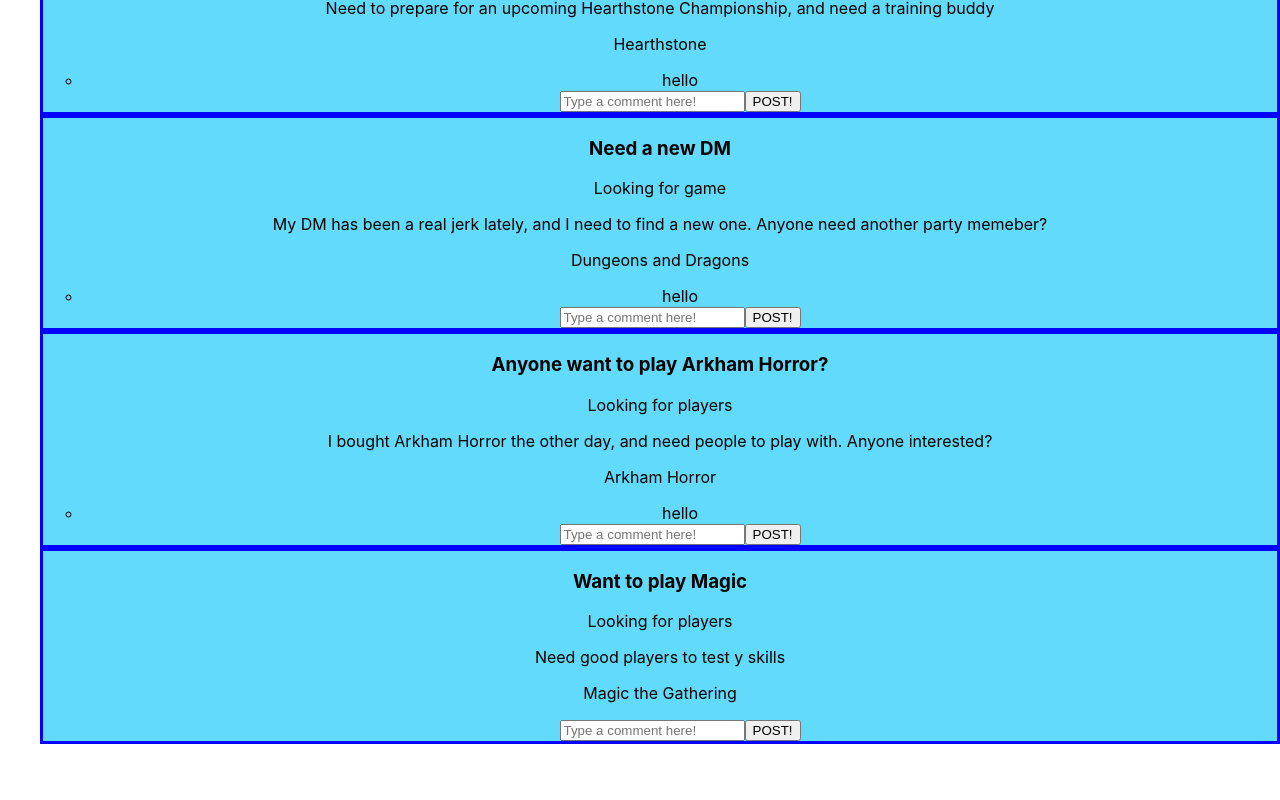
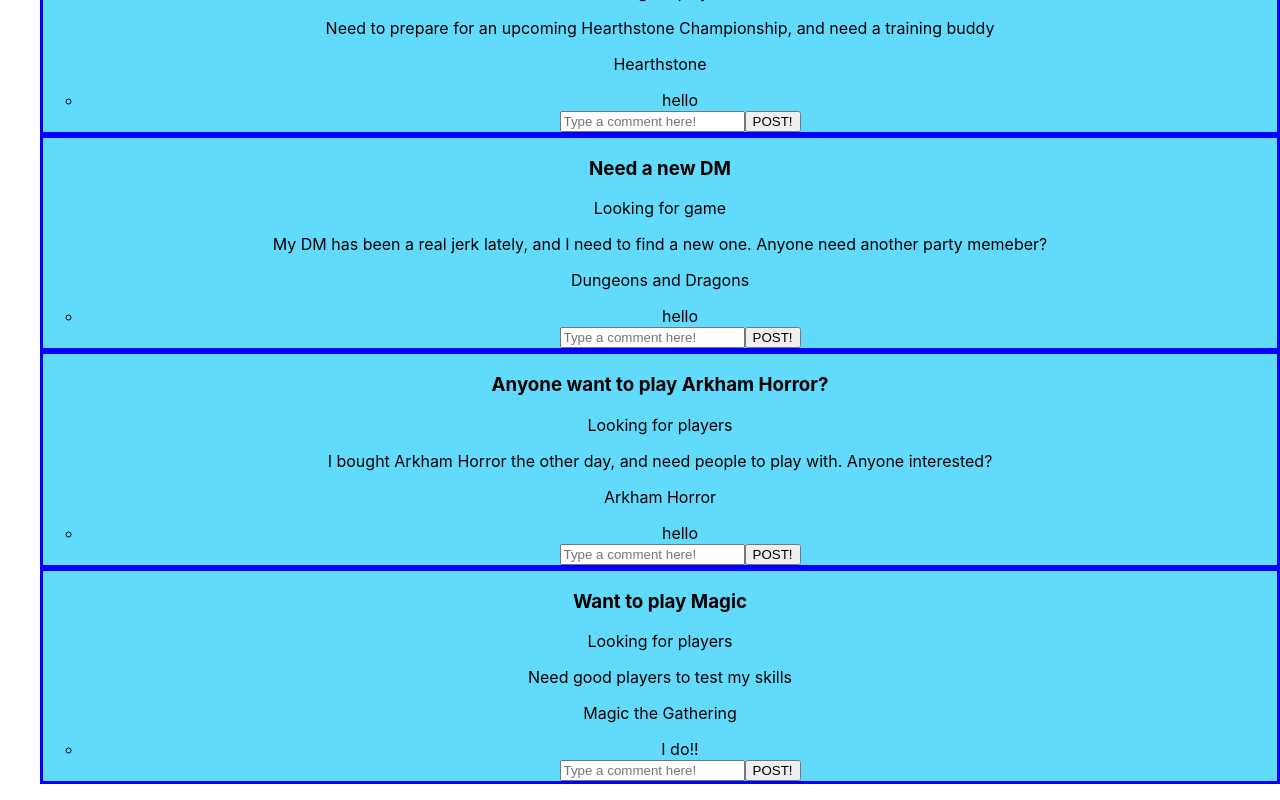
Before and after one commit to dovid11564/phase2-project, a React (Create React App) app: page / in a window 1280 px wide. Shown: the part 1202-2002 px from the top of the page. Before the commit the page ends 1962 px from the top, so only its background shows below. Built offline with nearby package versions, Linux system fonts and the light colour scheme; data requests are answered from the project's data file.

Commit message:
Comments exist, but need to update immediately

```diff
--- a/src/Comment.js
+++ b/src/Comment.js
@@ -10,9 +10,9 @@
         console.log(newComment)
         fetch(`http://localhost:3000/posts/${postID}`, {
             method: 'PATCH',
-            headers: { 'content-type': 'applications/json' },
+            headers: { 'Content-Type': 'application/json' },
             body: JSON.stringify({
-                comments: newComment
+                comments: [...postComments, newComment]
             })
         })
         .then(resp => resp.json())
--- a/src/CommentContainer.js
+++ b/src/CommentContainer.js
@@ -4,7 +4,7 @@
 function CommentContainer({postID, postComments}) {
 
     const commentArray = postComments.map((comm) => {
-        return <li key={comm}>{comm}</li>
+        return <li key={comm} className="comment">{comm}</li>
     })
 
     return (
--- a/src/data/db.json
+++ b/src/data/db.json
@@ -51,7 +51,8 @@
       "status": "Looking for players",
       "game": "Dungeons and Dragons",
       "comments": [
-        "hello"
+        "hello",
+        "Sweet"
       ]
     },
     {
@@ -116,10 +117,12 @@
     },
     {
       "title": "Want to play Magic",
-      "description": "Need good players to test y skills",
+      "description": "Need good players to test my skills",
       "status": "Looking for players",
       "game": "Magic the Gathering",
-      "comments": [],
+      "comments": [
+        "I do!!"
+      ],
       "id": 8
     }
   ]
```
Also changed, not shown: src/logo.svg (deleted).
